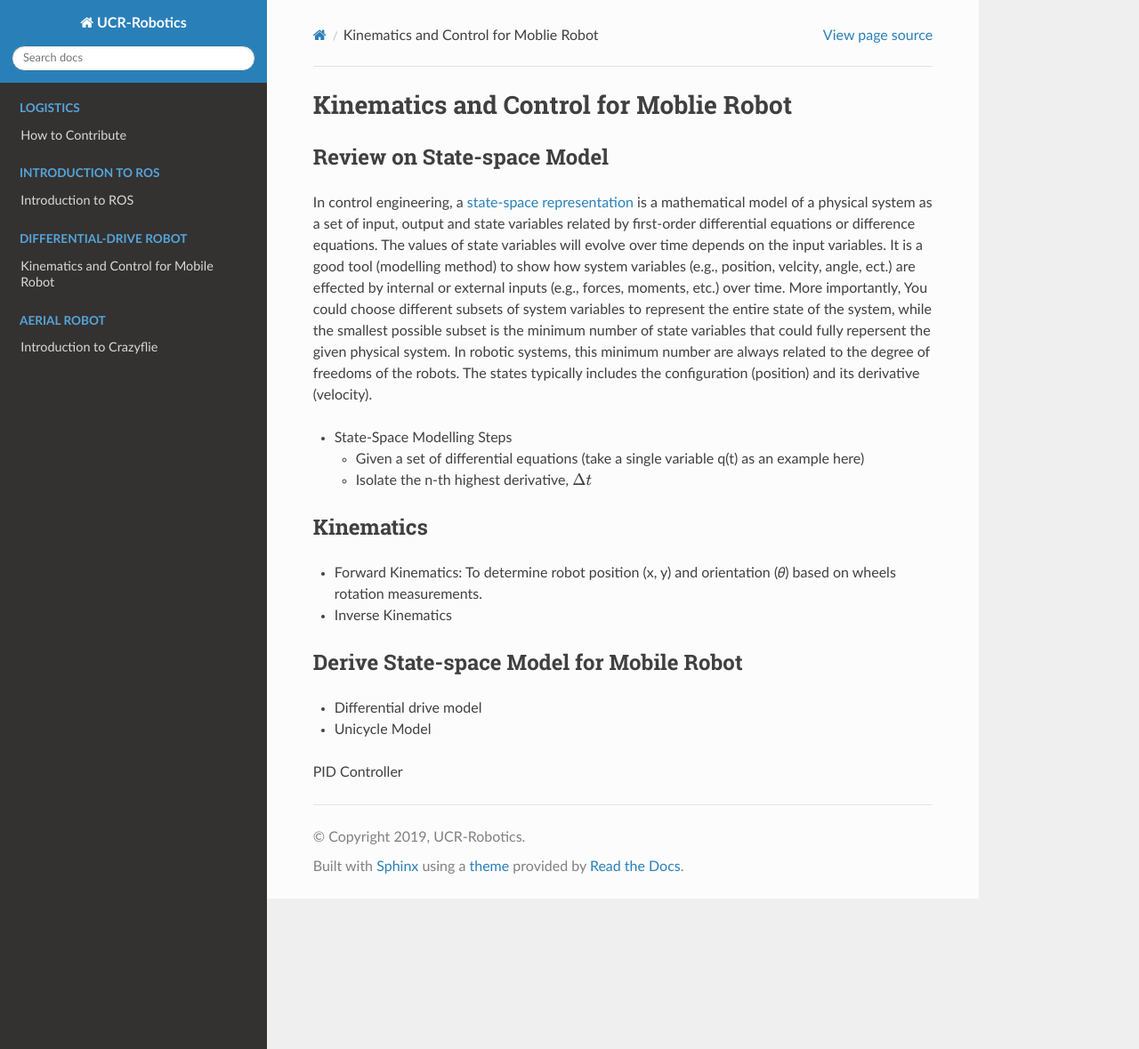
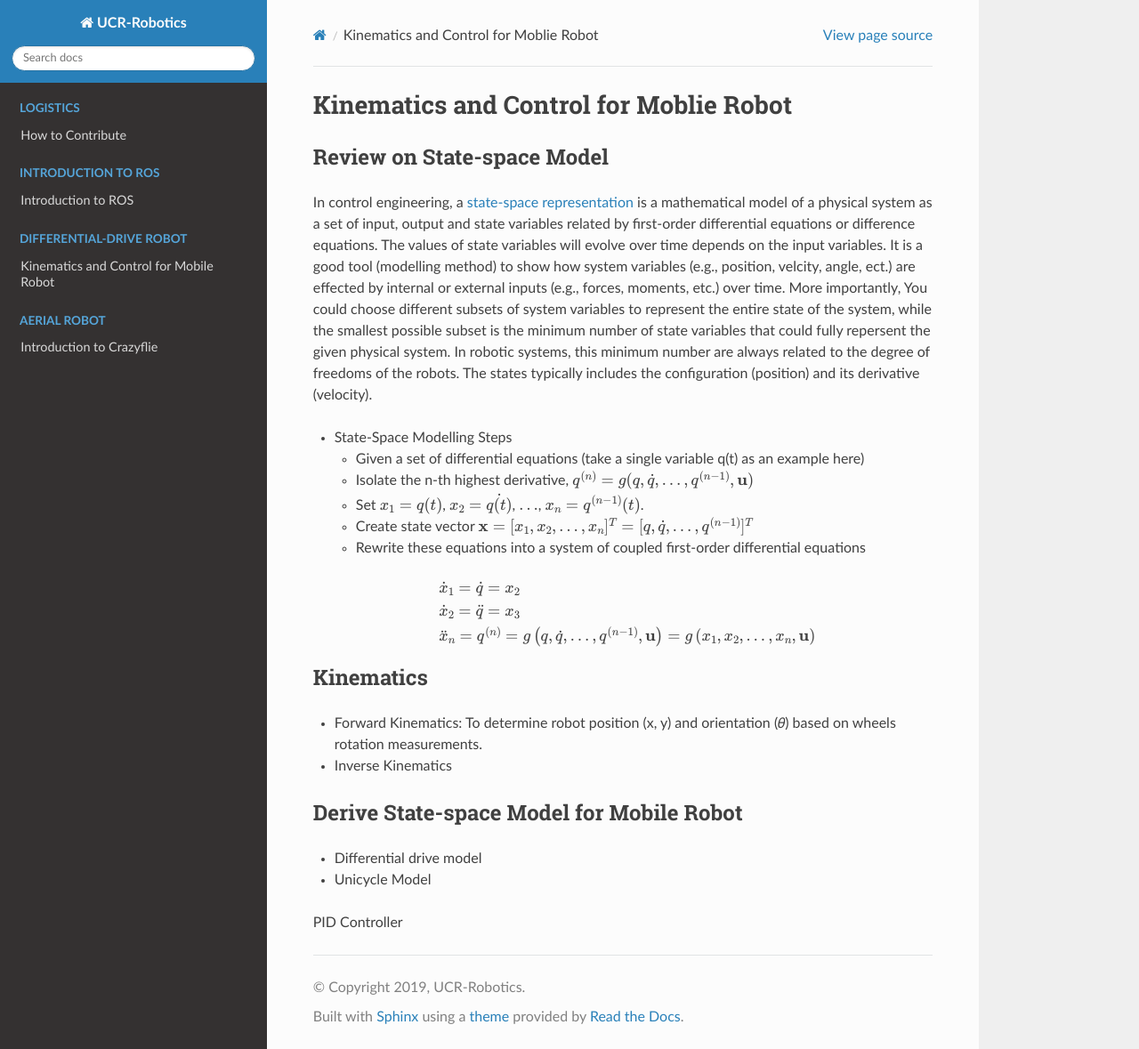
Before and after one commit to UCR-Robotics/UCR-Robotics, a Sphinx documentation site: the page built from docs/moRbt.rst, in a window 1280 px wide and 1179 px high. Shown: the whole window at 89% size. Built offline with Sphinx 7.4.7 and the Read the Docs theme 2.0.0, drawn with Linux system fonts in a browser that asks for light colours.

Commit message:
Update moRbt.rst

```diff
--- a/docs/moRbt.rst
+++ b/docs/moRbt.rst
@@ -17,7 +17,18 @@ The states typically includes the configuration (position) and its derivative (v
 - State-Space Modelling Steps
 
   - Given a set of differential equations (take a single variable q(t) as an example here)
-  - Isolate the n-th highest derivative,  :math:`\Delta t`
+  - Isolate the n-th highest derivative, :math:`q^{(n)} = g(q,\dot{q},\dots,q^{(n-1)},\mathbf{u})`
+  - Set :math:`x_{1} = q(t)`, :math:`x_{2} = \dot{q(t)}`, :math:`\dots`, :math:`x_{n} = q^{(n-1)}(t)`.
+  - Create state vector :math:`\mathbf{x} = [x_1,x_2,\dots,x_n]^T = [q,\dot{q},\dots,q^{(n-1)}]^T`
+  - Rewrite these equations into a system of coupled first-order differential equations
+
+.. math::
+
+    \begin{array}{l}
+    \dot{x}_{1}=\dot{q}=x_{2} \\
+    \dot{x}_{2}=\ddot{q}=x_{3} \\
+    \ddot{x}_{n}=q^{(n)}=g\left(q, \dot{q}, \ldots, q^{(n-1)}, \mathbf{u}\right)=g\left(x_{1}, x_{2}, \ldots, x_{n}, \mathbf{u}\right)
+    \end{array}
 
 
 
```
